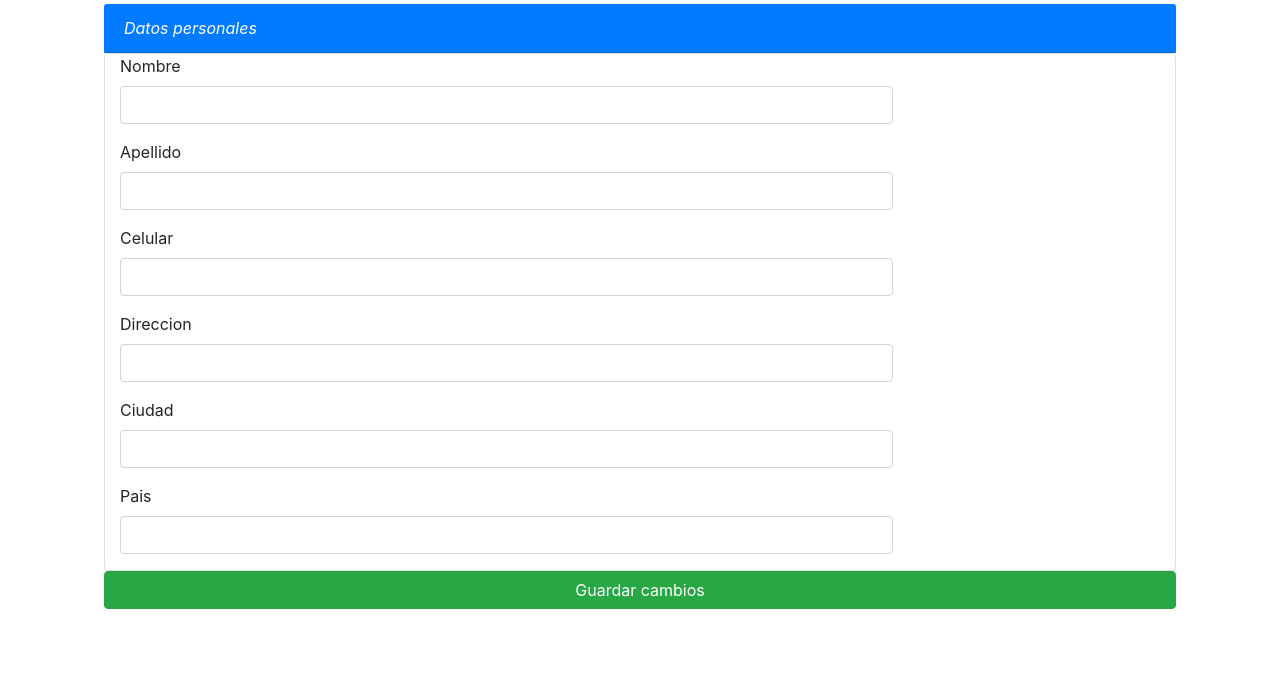
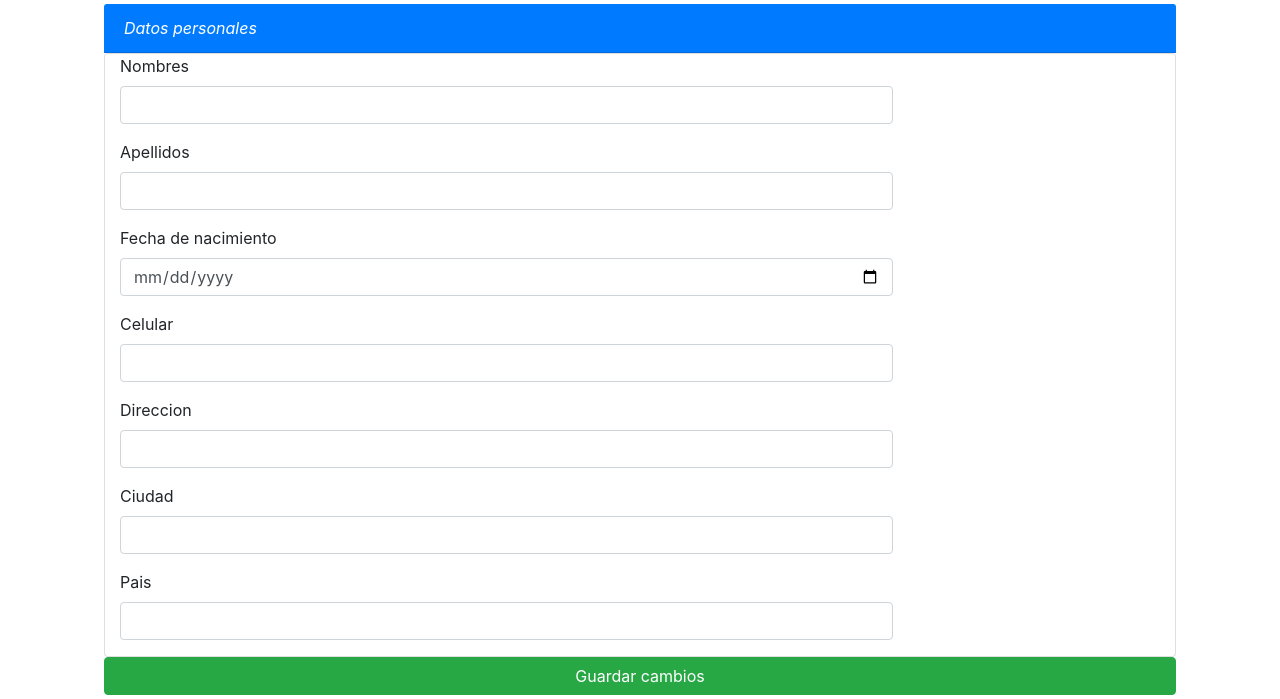
Before and after one commit to walter-barreiro/my_eshop, a Django app: template proyecto_bit/user_account/templates/user_account/user_account.html in a window 1280 px wide. Shown: the part 115-814 px from the top of the page. Before the commit the page ends 724 px from the top, so only its background shows below. Run offline with Django 3.2, Linux system fonts and the light colour scheme; the template is opened without the code that fills it: values that come from a table or form of the project are taken from there, others are empty; some libraries are stand-ins or nearby versions.

Commit message:
Agregado Fecha de nacimiento a user_account

```diff
--- a/proyecto_bit/user_account/forms.py
+++ b/proyecto_bit/user_account/forms.py
@@ -3,9 +3,9 @@ from .models import Customer
 
 
 class UserAccount(forms.Form):
-    name = forms.CharField(label='Nombre', max_length=20, widget=forms.TextInput(attrs={'class': 'form-control'}))
-    lastname = forms.CharField(label='Apellido', max_length=20, widget=forms.TextInput(attrs={'class': 'form-control'}))
-    # birthday = forms.DateTimeField()
+    name = forms.CharField(label='Nombres', max_length=20, widget=forms.TextInput(attrs={'class': 'form-control'}))
+    lastname = forms.CharField(label='Apellidos', max_length=20, widget=forms.TextInput(attrs={'class': 'form-control'}))
+    birthday = forms.DateTimeField(label='Fecha de nacimiento', widget=forms.TextInput(attrs={'class': 'form-control','type': 'date'}))
     phone = forms.CharField(max_length=20, label='Celular', widget=forms.TextInput(attrs={'class': 'form-control'}))
     address = forms.CharField(label='Direccion', widget=forms.TextInput(attrs={'class': 'form-control'}))
     country = forms.CharField(label='Pais', max_length=20, widget=forms.TextInput(attrs={'class': 'form-control'}))
--- a/proyecto_bit/user_account/models.py
+++ b/proyecto_bit/user_account/models.py
@@ -1,3 +1,5 @@
+from datetime import datetime
+
 from django.db import models
 from django.contrib.auth.models import User
 
@@ -7,7 +9,7 @@ class Customer(models.Model):
     name = models.CharField(max_length=20, null=True)
     lastname = models.CharField(max_length=20, null=True)
     # gender = models.Choices()
-    # birthday = models.DateTimeField()
+    birthday = models.DateTimeField(null=True, default=datetime.now)
     phone = models.CharField(max_length=20, null=True)
     address = models.TextField(null=True)
     country = models.CharField(max_length=20, null=True)
--- a/proyecto_bit/user_account/templates/user_account/user_account.html
+++ b/proyecto_bit/user_account/templates/user_account/user_account.html
@@ -15,7 +15,6 @@ User account
             <div class="card-header bg-primary text-white"><i class="fa fa-envelope"> Datos personales</i>
             </div>
             <div class="card">
-
                     <div class="form-group">
                         <label class="col-sm-3 control-label">{{ form.name.label }}</label>
                         <div class="col-sm-9">
@@ -26,6 +25,12 @@ User account
                         <label class="col-sm-3 control-label">{{ form.lastname.label }}</label>
                         <div class="col-sm-9">
                             {{ form.lastname }}
+                        </div>
+                    </div>
+                    <div class="form-group">
+                        <label class="col-sm-3 control-label">{{ form.birthday.label }}</label>
+                        <div class="col-sm-9">
+                            {{ form.birthday }}
                         </div>
                     </div>
                     <div class="form-group">
--- a/proyecto_bit/user_account/views.py
+++ b/proyecto_bit/user_account/views.py
@@ -10,6 +10,7 @@ def user_account(request):
     users = Customer.objects.filter(user=request.user).first()
     initial = {
         'name': users.name,
+        'birthday': users.birthday.date,
         'lastname': users.lastname,
         'phone': users.phone,
         'address': users.address,
@@ -24,6 +25,7 @@ def user_account(request):
             users = Customer.objects.filter(user=request.user).update(
                 name=form.cleaned_data['name'],
                 lastname=form.cleaned_data['lastname'],
+                birthday=form.cleaned_data['birthday'],
                 phone=form.cleaned_data['phone'],
                 address=form.cleaned_data['address'],
                 country=form.cleaned_data['country'],
```
